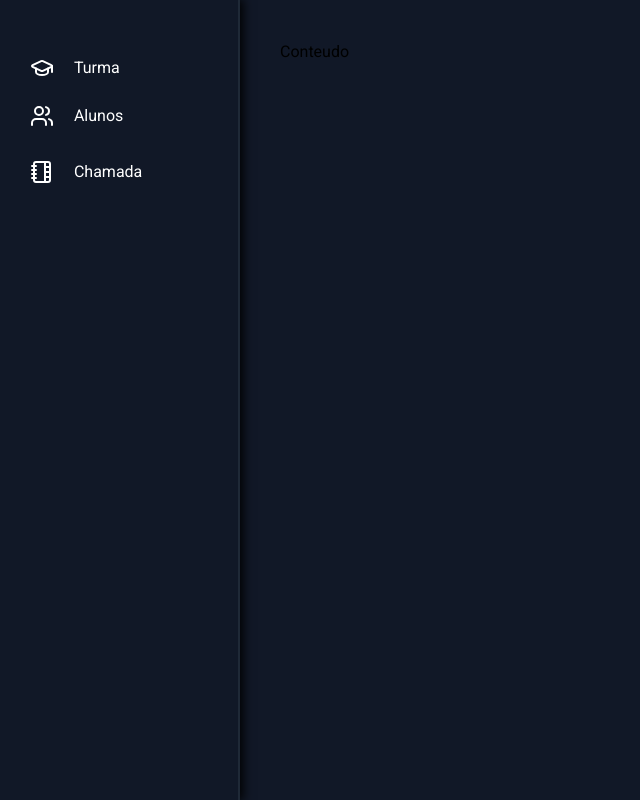
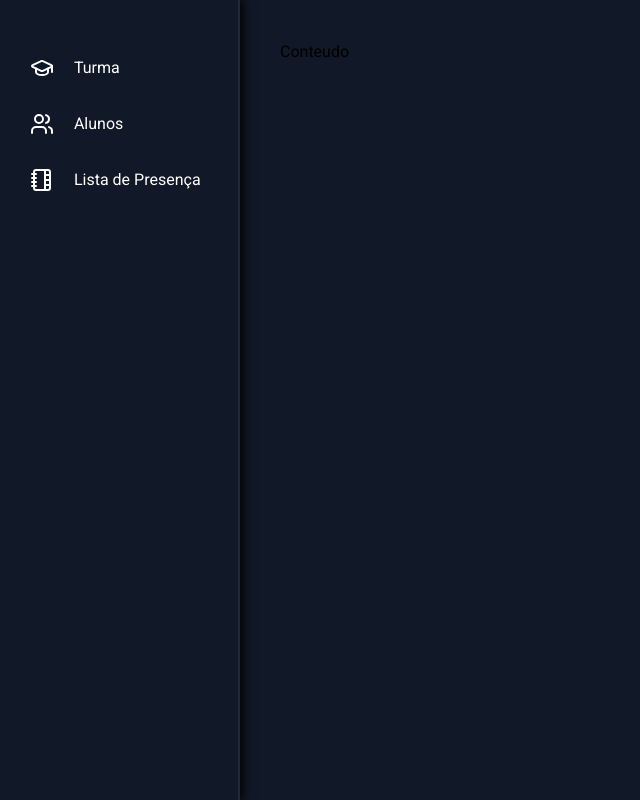
Before and after one commit to leonardo-tcarvalho/appChamadaAlunos, a React (Vite) app: page / in a window 1280 px wide. Shown: the whole page, without its empty margins (0-640 px from the left). Built offline with nearby package versions, Linux system fonts and the light colour scheme.

Commit message:
feat: new menu

```diff
--- a/src/components/Header.jsx
+++ b/src/components/Header.jsx
@@ -8,34 +8,50 @@ export function Header() {
   return (
     <header className="flex justify-center w-60 h-screen py-10 border-r-2 shadow-l z-50 border-gray-800 bg-gray-900">
       <ul className="w-full">
+        <div className="group">
           <Link to="/">
             <li className="flex w-11/12 mx-auto my-2 items-center rounded-md py-2 px-5 gap-5 duration-100 hover:duration-100 hover:bg-gray-800">
               <GraduationCapSVG />
               <p className="font-normal text-white">Turma</p>
             </li>
+            <ul className="w-11/12 mx-auto max-h-0 easy ease-in-out duration-200 overflow-hidden group-hover:max-h-96 group-hover:duration-1000">
+              <li className="flex w-11/12 ml-auto my-2 items-center rounded-md py-2 px-5 gap-5 duration-100 hover:duration-100 hover:bg-gray-800">
+                <CircleSVG />
+                <p className="font-normal text-white">Cadastrar Turma</p>
+              </li>
+              <li className="flex w-11/12 ml-auto my-2 items-center rounded-md py-2 px-5 gap-5 duration-100 hover:duration-100 hover:bg-gray-800">
+                <CircleSVG />
+                <p className="font-normal text-white">Alterar Turma</p>
+              </li>
+              <li className="flex w-11/12 ml-auto my-2 items-center rounded-md py-2 px-5 gap-5 duration-100 hover:duration-100 hover:bg-gray-800">
+                <CircleSVG />
+                <p className="font-normal text-white">Lista de Turmas</p>
+              </li>
+            </ul>
           </Link>
+        </div>
         <div className="group">
           <Link to="/alunos">
             <li className="flex w-11/12 mx-auto my-2 items-center rounded-md py-2 px-5 gap-5 duration-100 hover:duration-100 hover:bg-gray-800">
               <UsersSVG />
               <p className="font-normal text-white">Alunos</p>
             </li>
-            <ul className="max-h-0 ease-in-out duration-1000 overflow-hidden group-hover:max-h-96 group-hover:duration-1000">
-              <li className="flex w-11/12 mx-auto my-2 items-center rounded-md py-2 px-5 gap-5 duration-100 hover:duration-100 hover:bg-gray-800">
+          </Link>
+          <ul className="w-11/12 mx-auto max-h-0 ease-in-out duration-200 overflow-hidden group-hover:max-h-96 group-hover:duration-1000">
+            <li className="flex w-11/12 ml-auto my-2 items-center rounded-md py-2 px-5 gap-5 duration-100 hover:duration-100 hover:bg-gray-800">
               <CircleSVG />
-                <p className="font-normal text-white">teste</p>
+              <p className="font-normal text-white">Cadatrar Aluno</p>
             </li>
-              <li className="flex w-11/12 mx-auto my-2 items-center rounded-md py-2 px-5 gap-5 duration-100 hover:duration-100 hover:bg-gray-800">
+            <li className="flex w-11/12 ml-auto my-2 items-center rounded-md py-2 px-5 gap-5 duration-100 hover:duration-100 hover:bg-gray-800">
               <CircleSVG />
-                <p className="font-normal text-white">teste</p>
+              <p className="font-normal text-white">Lista de Alunos</p>
             </li>
           </ul>
-          </Link>
         </div>
         <Link to="/chamada">
           <li className="flex w-11/12 mx-auto my-2 items-center rounded-md py-2 px-5 gap-5 duration-100 hover:duration-100 hover:bg-gray-800">
             <AgendTabSVG />
-            <p className="font-normal text-white">Chamada</p>
+            <p className="font-normal text-white">Lista de Presença</p>
           </li>
         </Link>
       </ul>
```
Lines whose indentation alone changed are shown as unchanged.
